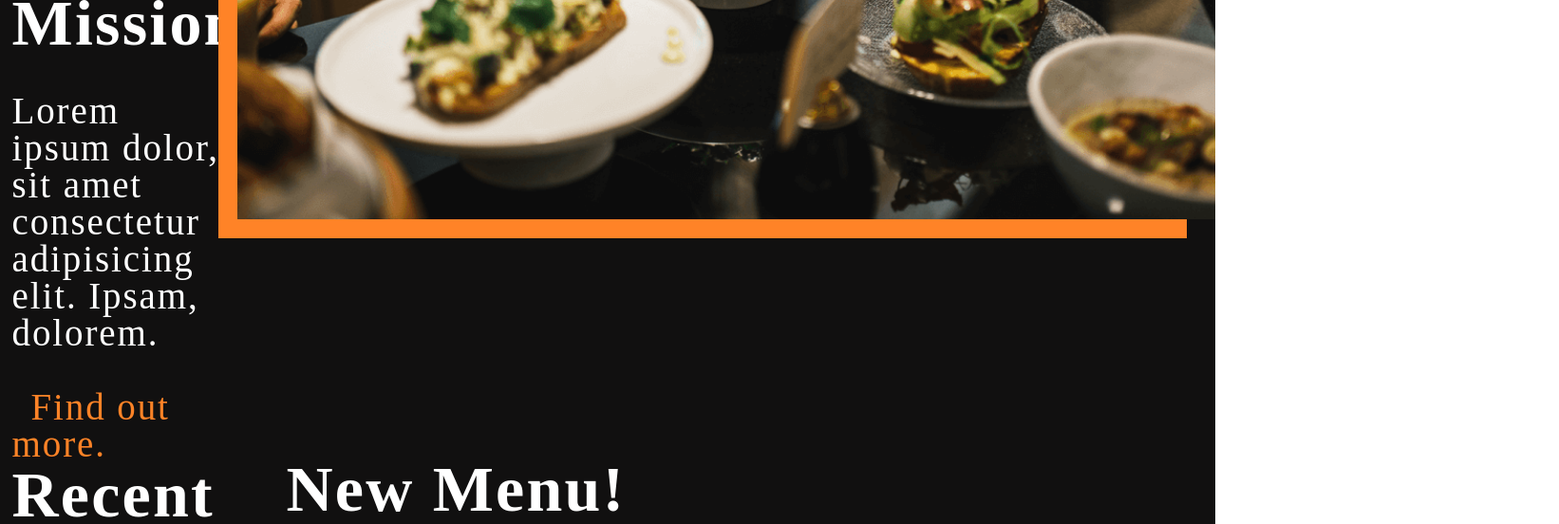
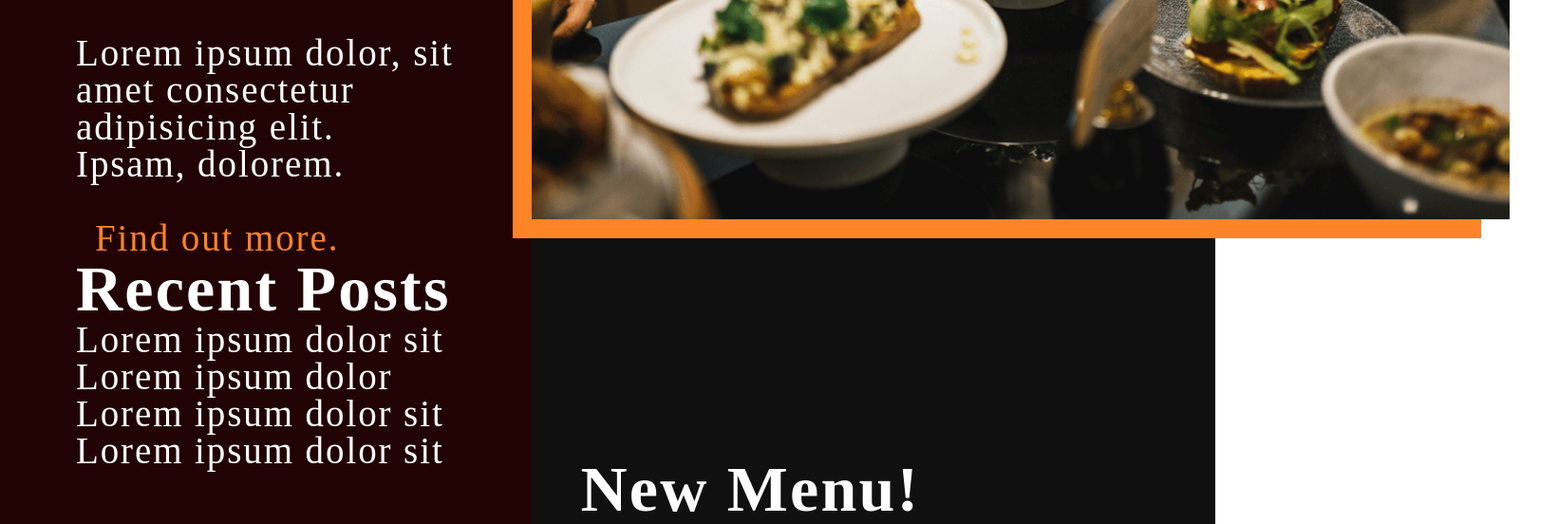
Before and after one commit to skarmen/karmen-salim-project-two, a plain HTML site: page blog.html in a window 1280 px wide. Shown: the part 1045-1597 px from the top of the page at 95% size, 1642 px wide, since content can reach past the window. Drawn offline with Linux system fonts and the light colour scheme; a web font is replaced by a local one.

Commit message:
Bg and layout of sidebar section

```diff
--- a/blog.html
+++ b/blog.html
@@ -45,11 +45,12 @@
           <p>Lorem ipsum dolor, sit amet consectetur adipisicing elit. Ipsam, dolorem.</p>
           <span><a href="#about" class="secondary-color">Find out more.</a></span>
           <h3>Recent Posts</h3>
-          <ul class="recent-posts-list"></ul>
-          <li>Lorem ipsum dolor sit</li>
-          <li>Lorem ipsum dolor</li>
-          <li>Lorem ipsum dolor sit</li>
-          <li>Lorem ipsum dolor sit</li>
+          <ul class="recent-posts-list">
+            <li>Lorem ipsum dolor sit</li>
+            <li>Lorem ipsum dolor</li>
+            <li>Lorem ipsum dolor sit</li>
+            <li>Lorem ipsum dolor sit</li>
+          </ul>
         </div>
       </div>
       <!-- Sidebar Col Ends -->
--- a/styles/sass/_blog-page.scss
+++ b/styles/sass/_blog-page.scss
@@ -50,6 +50,16 @@
   flex-direction: column;
   flex: 1;
 }
+
+.sidebar-content {
+  background: $secondary-background-color;
+  width: 400px;
+  padding: 80px;
+}
+
+// .recent-posts-list  {
+//   list-style: none;
+// }
 
 
 /* Blog Page - Blog Post Layout*/
```
Also changed, not shown: styles/styles.css.
